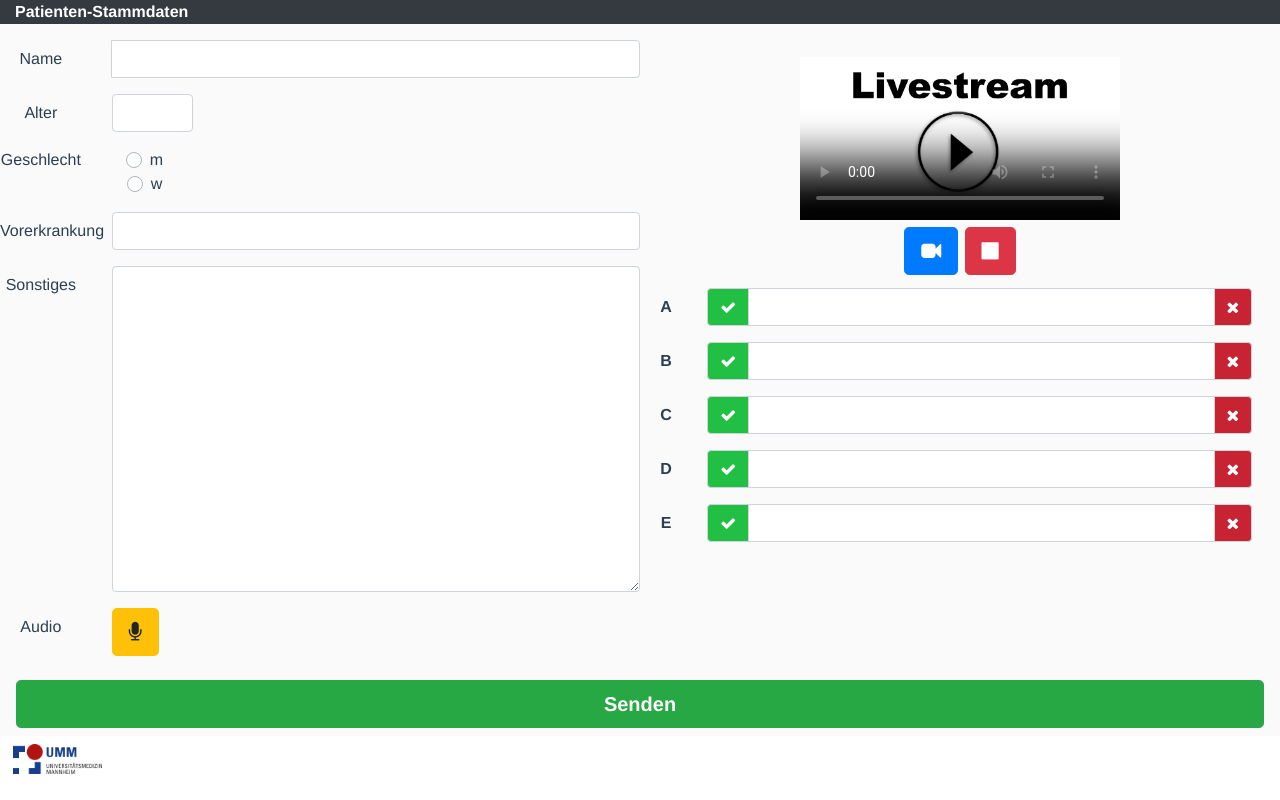
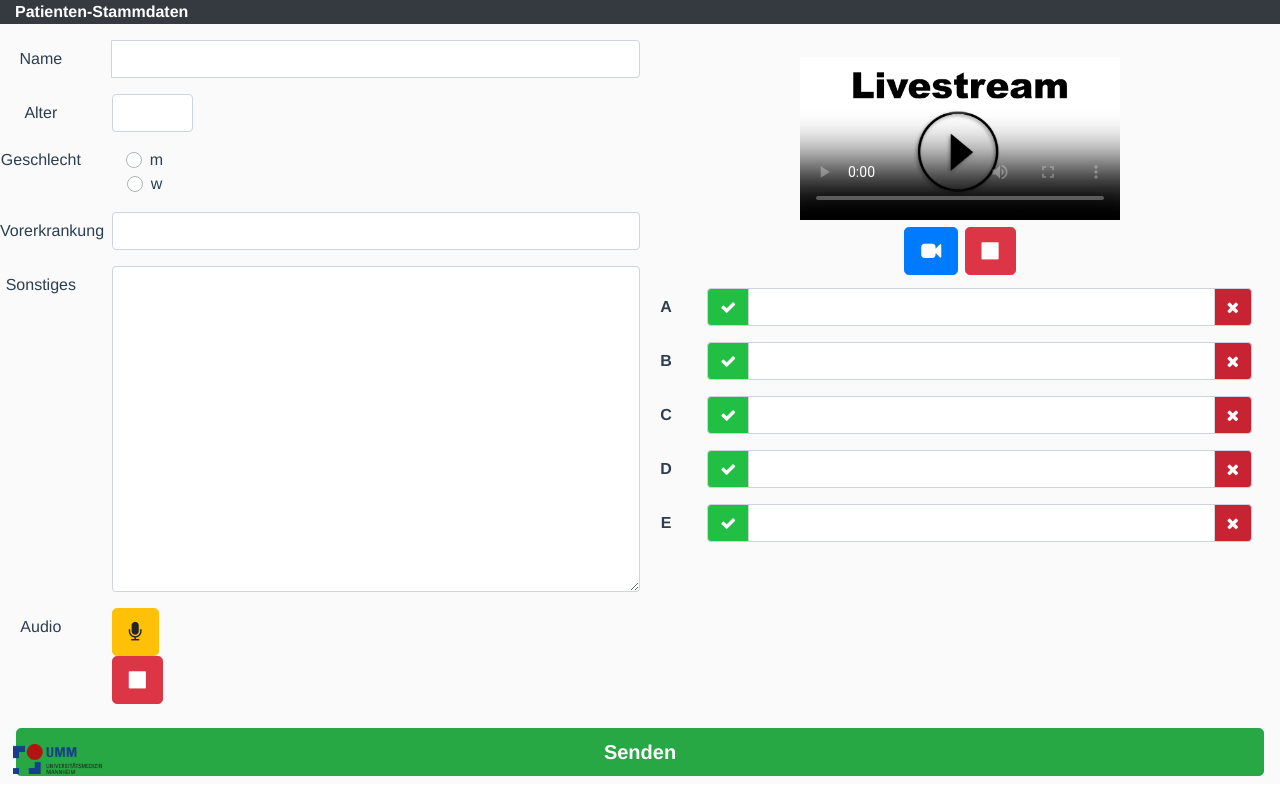
Before and after one commit to manuelschurr/emc-data-pi, a Vue app in the folder frontend/: page / in a window 1280 px wide. Built offline with nearby package versions, Linux system fonts and the light colour scheme; no server answers.

Commit message:
verfickte Kakke mit dem voice recorder...

```diff
--- /dev/null
+++ b/frontend/src/components/Audio.vue
@@ -0,0 +1,61 @@
+<template>
+    <!-- Voice Record - Row + Button -->
+    <div class="form-group row">
+        <label for="Audio" class="col-2 col-form-label labelTop">Audio</label>
+        <div class="col-1">
+            <button @click="recordAudio()" type="button" id="button_record" style="float: left" class="btn btn-warning btn-lg button">
+                <i class="fa fa-microphone"></i>
+            </button>
+            <button type="button" id="button_stop" class="btn btn-danger btn-lg button">
+                <i class="fa fa-stop"></i>
+            </button>
+            <div id="audio" class="audio" controls>
+                <!-- <audio controls src="./audios/sample.mp3" type="audio/*">
+                    <p>Ihr Browser unterstützt keine Audio-Tags, bitte einen moderneren Browser verwenden.</p>
+                </audio>-->
+            </div>
+        </div>
+    </div>
+</template>
+
+<script>
+export default {
+    methods: {
+        recordAudio() {
+            var device = navigator.mediaDevices.getUserMedia({ audio: true });
+            var items = [];
+            device.then((stream) => {
+                var recorder = new MediaRecorder(stream);
+                recorder.ondataavailable = (e) => {
+                    items.push(e.data);
+                    if (recorder.state == "inactive") {
+                        var blob = new Blob(items, { type: "audio/webm" });
+                        var audio = document.getElementById("audio");
+                        var mainaudio = document.createElement("audio");
+                        mainaudio.setAttribute("controls", "controls");
+                        audio.appendChild(mainaudio);
+                        mainaudio.innerHTML =
+                            '<source src="' +
+                            URL.createObjectURL(blob) +
+                            '" type="video/webm" />';
+                    }
+                };
+
+                recorder.start();
+                // hier muss iwas wie: if (this.press === true){ recorder.stop();}
+                // Event Listener!
+                // document
+                //     .getElementById("button_stop")
+                //     .addEventListener("click", recorder.stop());
+                // if (document.getElementById("button_stop").clicked == true) {
+                //     recorder.stop();
+                // }
+                setTimeout(() => {
+                    recorder.stop();
+                }, 5000);
+                //saveAs(blob, "./audios/sprachnachricht.mp3");
+            });
+        },
+    },
+};
+</script>
--- a/frontend/src/components/UI.vue
+++ b/frontend/src/components/UI.vue
@@ -58,15 +58,8 @@
                     <textarea v-model="sonstiges" id="textarea" name="textarea" cols="40" rows="13" class="form-control"></textarea>
                 </div>
             </div>
-            <!-- Voice Record - Row + Button -->
-            <div class="form-group row">
-                <label for="Audio" class="col-2 col-form-label labelTop">Audio</label>
-                <div class="col-1">
-                    <button @click="this.record" type="button" id="button_stop" class="btn btn-warning btn-lg">
-                        <i class="fa fa-microphone"></i>
-                    </button>
-                </div>
-            </div>
+            <!-- Sprachnachricht Audio Import an dieser Stelle -->
+            <Audio />
         </form>
         <!-------------------------------------------- Right Middle Half of Screen ----------------------------------------------------->
         <!-------------------------------------------- Right Middle Half of Screen ----------------------------------------------------->
@@ -200,12 +193,14 @@
 <script>
 // Camera import
 import Camera from "./Camera.vue";
+import Audio from "./Audio.vue";
 import axios from "axios";
 
 export default {
     name: "UI",
     components: {
         Camera,
+        Audio,
     },
     // return input of text fields
     data() {
@@ -229,18 +224,6 @@ export default {
         };
     },
     methods: {
-        record() {
-            if (this.isRecording) {
-                console.log("Stopping the recording");
-                // Call backend
-                this.isRecording = !this.isRecording;
-                return;
-            }
-            console.log("Recording");
-            // Call backend
-            this.isRecording = !this.isRecording;
-        },
-
         /**
          * Methode zum Versenden der Daten an Backend ueber Submit Button
          */
```
Also changed, not shown: frontend/package.json (+7 -2 lines), 2 other files (tests, documents, lock files or other folders).
